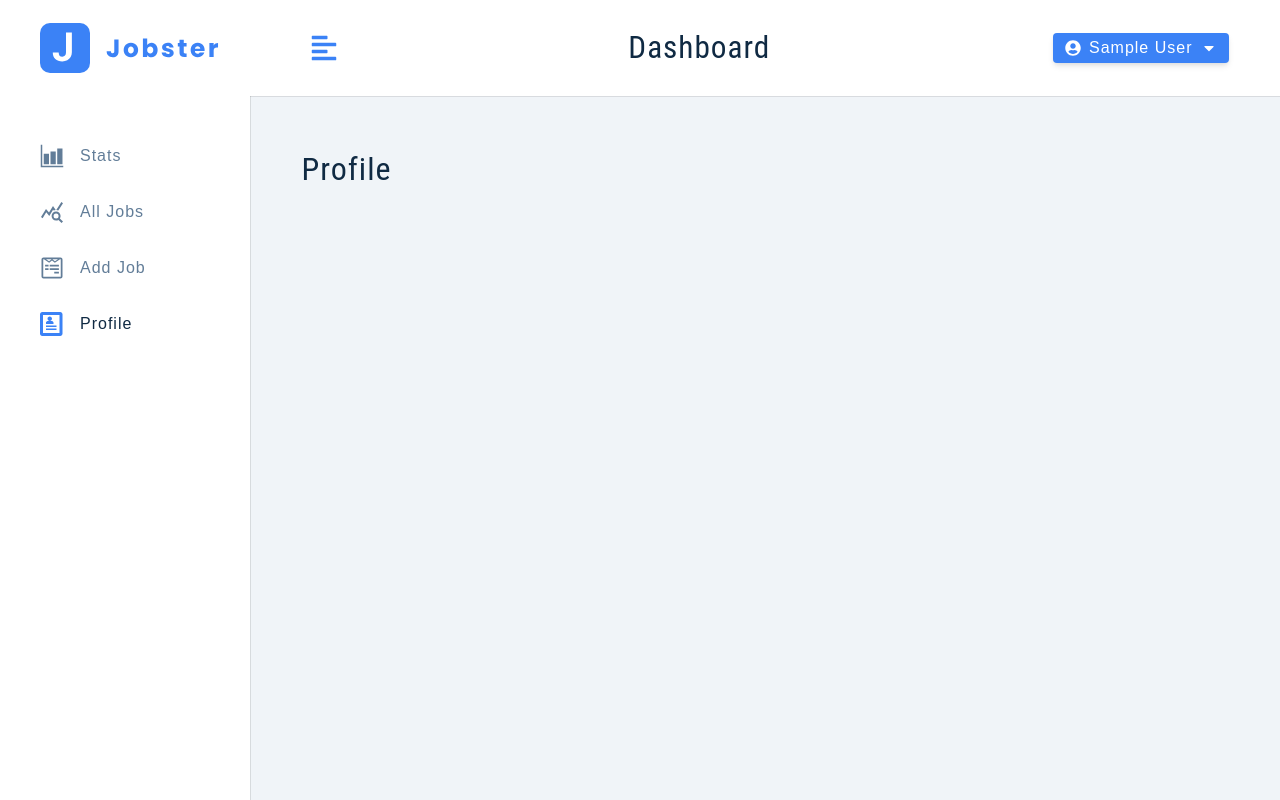
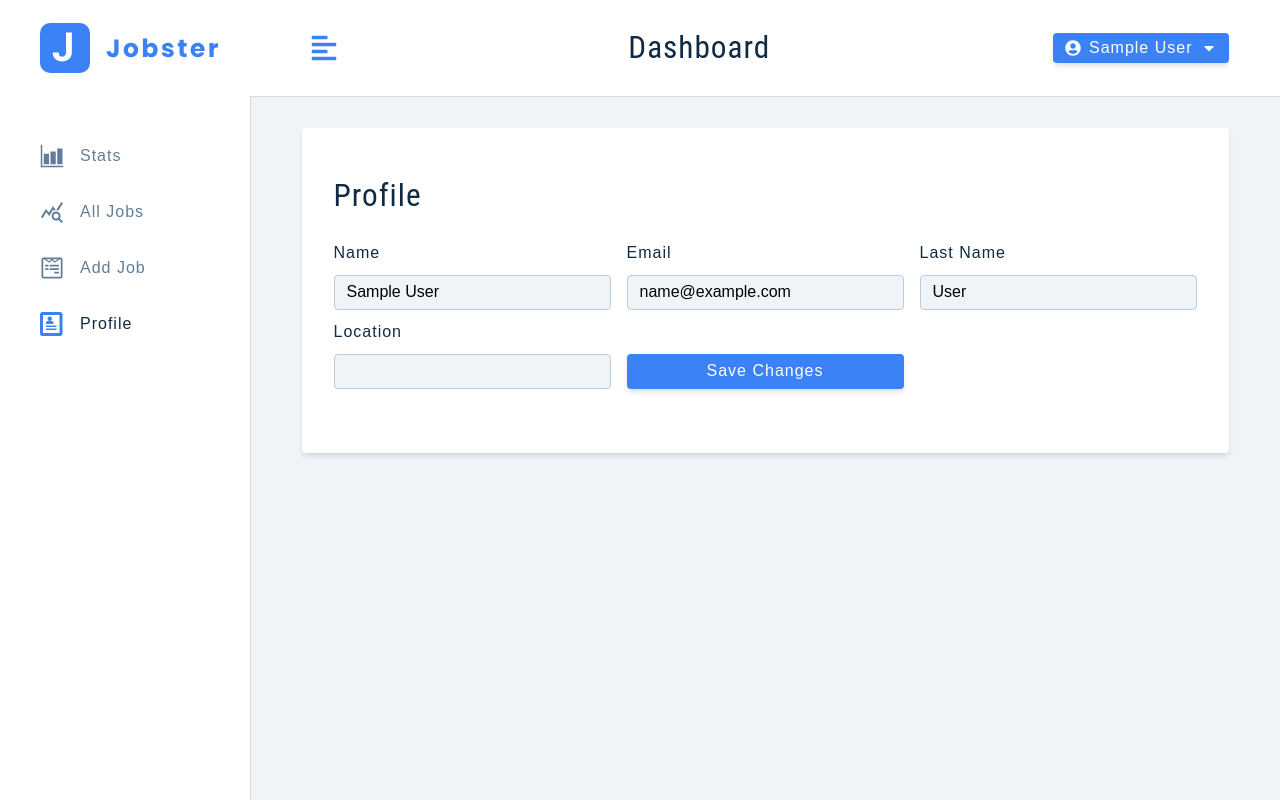
Before and after one commit to nguyentran6698/Redux_Jobster, a React (Create React App) app: page /profile in a window 1280 px wide. Built offline with nearby package versions, Linux system fonts and the light colour scheme; sample sign-in values are in the browser's storage.

Commit message:
Adding Profile page

```diff
--- a/src/components/FormRow.js
+++ b/src/components/FormRow.js
@@ -4,7 +4,7 @@ const FormRow = ({ type, handleChange, name, value, labelText }) => {
   return (
     <div className="form-row">
       <label htmlFor={name} className="form-label">
-        {name}
+        {labelText ? labelText : name}
       </label>
       <input
         type={type}
--- a/src/features/user/userSlice.js
+++ b/src/features/user/userSlice.js
@@ -6,6 +6,11 @@ import {
   getUserFromLocalStorage,
   removeUserFromLocalStorage,
 } from "../../utils/localStorage";
+import {
+  registerUserThunk,
+  loginUserThunk,
+  updateUserThunk,
+} from "./userThunk";
 const initialState = {
   isLoading: false,
   isSidebarOpen: false,
@@ -14,23 +19,19 @@ const initialState = {
 export const registerUser = createAsyncThunk(
   "user/registerUser",
   async (user, thunkAPI) => {
-    try {
-      const response = await customFetch.post("/auth/register", user);
-      return response.data;
-    } catch (error) {
-      return thunkAPI.rejectWithValue(error.response.data.msg);
-    }
+    return registerUserThunk("/auth/register", user, thunkAPI);
   }
 );
 export const loginUser = createAsyncThunk(
   "user/loginUser",
   async (user, thunkAPI) => {
-    try {
-      const response = await customFetch.post("/auth/login", user);
-      return response.data;
-    } catch (error) {
-      return thunkAPI.rejectWithValue(error.response.data.msg);
-    }
+    return loginUserThunk("/auth/login", user, thunkAPI);
+  }
+);
+export const updateUser = createAsyncThunk(
+  "user/updateUser",
+  async (user, thunkAPI) => {
+    return updateUserThunk("/auth/updateUser", user, thunkAPI);
   }
 );
 const userSlice = createSlice({
@@ -43,6 +44,7 @@ const userSlice = createSlice({
     logoutUser: (state) => {
       state.user = null;
       state.isSidebarOpen = false;
+      toast.success("Logout Successful");
       removeUserFromLocalStorage();
     },
   },
@@ -74,6 +76,20 @@ const userSlice = createSlice({
     [loginUser.rejected]: (state, { payload }) => {
       toast.error(payload);
     },
+    [updateUser.pedning]: (state) => {
+      state.isLoading = true;
+    },
+    [updateUser.fulfilled]: (state, { payload }) => {
+      const { user } = payload;
+      state.isLoading = false;
+      state.user = user;
+      addUserToLocalStorage(user);
+      toast.success("User Updated");
+    },
+    [updateUser.rejected]: (state, { payload }) => {
+      state.isLoading = false;
+      toast.error(payload);
+    },
   },
 });
 export const { toggleSidebar, logoutUser } = userSlice.actions;
--- /dev/null
+++ b/src/features/user/userThunk.js
@@ -0,0 +1,35 @@
+import customFetch from "../../utils/axios";
+import { logoutUser } from "./userSlice";
+
+export const registerUserThunk = async (url, user, thunkAPI) => {
+  try {
+    const response = await customFetch.post(url, user);
+    return response.data;
+  } catch (error) {
+    return thunkAPI.rejectWithValue(error.response.data.msg);
+  }
+};
+export const updateUserThunk = async (url, user, thunkAPI) => {
+  try {
+    const response = await customFetch.patch(url, user, {
+      headers: {
+        authorization: `Bearer ${thunkAPI.getState().user.user.token} `,
+      },
+    });
+    return response.data;
+  } catch (error) {
+    if (error.response.status === 401) {
+      thunkAPI.dispatch(logoutUser());
+      return thunkAPI.rejectWithValue("Unauthorized! Logging Out...");
+    }
+    return thunkAPI.rejectWithValue(error.response.data.msg);
+  }
+};
+export const loginUserThunk = async (url, user, thunkAPI) => {
+  try {
+    const response = await customFetch.post(url, user);
+    return response.data;
+  } catch (error) {
+    return thunkAPI.rejectWithValue(error.response.data.msg);
+  }
+};
--- a/src/pages/dashboard/Profile.js
+++ b/src/pages/dashboard/Profile.js
@@ -1,7 +1,70 @@
-import React from "react";
+import { useState } from "react";
+import { useSelector, useDispatch } from "react-redux";
+import Wrapper from "../../assets/wrappers/DashboardFormPage";
+import { FormRow } from "../../components";
+import { toast } from "react-toastify";
+import { updateUser } from "../../features/user/userSlice";
+const Profile = () => {
+  const { isLoading, user } = useSelector((store) => store.user);
+  const dispatch = useDispatch();
 
-const Profile = () => {
-  return <h1>Profile</h1>;
+  const [userData, setUserData] = useState({
+    name: user?.name || "",
+    email: user?.email || "",
+    lastName: user?.lastName || "",
+    location: user?.location || "",
+  });
+  const handleChange = (e) => {
+    const name = e.target.name;
+    const value = e.target.value;
+    setUserData({ ...userData, [name]: value });
+  };
+  const handleSubmit = (e) => {
+    e.preventDefault();
+    const { name, email, location, lastName } = userData;
+    if (!name || !email || !location || !lastName) {
+      toast.error("Plese Fill Out All Fields");
+      return;
+    }
+    dispatch(updateUser({ name, email, lastName, location }));
+  };
+  return (
+    <Wrapper>
+      <form action="" className="form" onSubmit={handleSubmit}>
+        <h3>profile</h3>
+        <div className="form-center">
+          <FormRow
+            type="text"
+            name="name"
+            value={userData.name}
+            handleChange={handleChange}
+          />
+          <FormRow
+            type="email"
+            name="email"
+            value={userData.email}
+            handleChange={handleChange}
+          />
+          <FormRow
+            type="text"
+            name="lastName"
+            labelText="last name"
+            value={userData.lastName}
+            handleChange={handleChange}
+          />
+          <FormRow
+            type="text"
+            name="location"
+            value={userData.location}
+            handleChange={handleChange}
+          />
+          <button className="btn btn-block" type="submit" disable={isLoading}>
+            {isLoading ? "Please Wait..." : "save changes"}
+          </button>
+        </div>
+      </form>
+    </Wrapper>
+  );
 };
 
 export default Profile;
```
